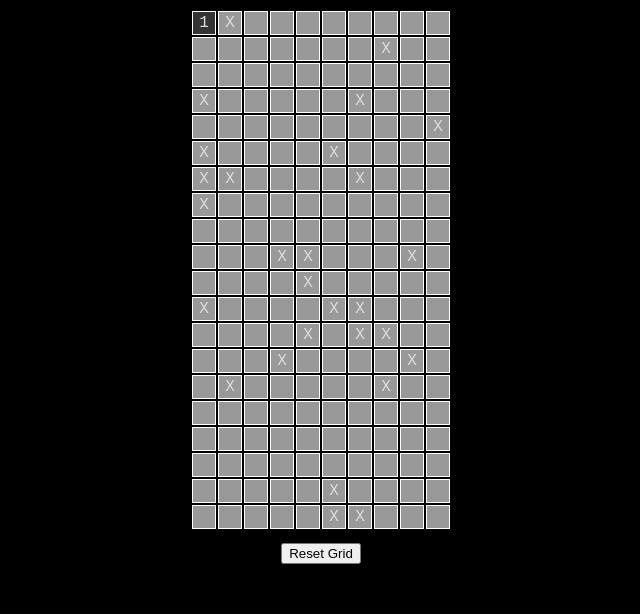
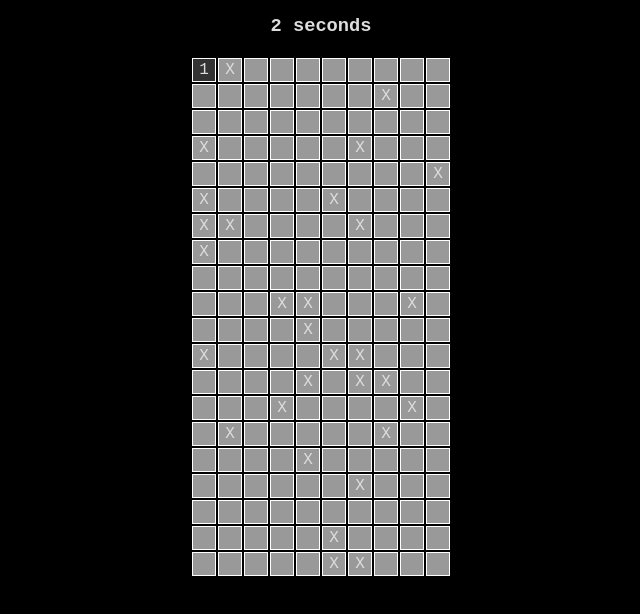
Before and after one commit to ArcaneCircle/minesweeper, a plain HTML site: page index.html in a window 1280 px wide. Both pictures are taken after a click on the element 523 px from the left and 61 px from the top of the page. Shown: the part 38-652 px from the top of the page, without its empty margins (319-959 px from the left). Drawn offline with Linux system fonts and the light colour scheme.

Commit message:
added timer

```diff
--- a/index.html
+++ b/index.html
@@ -4,9 +4,10 @@
 </head>
 <body>
 <H1>Minesweeper</H1>
+<h3 id="timer"></h3>
 <table id="grid">
 </table>
-<BUTTON onclick="generateGrid();">Reset Grid</BUTTON>
+<!-- <BUTTON onclick="generateGrid();">Reset Grid</BUTTON> -->
 <script src="minesweeper.js"></script>
 </body>
 </html>
--- a/minesweeper.js
+++ b/minesweeper.js
@@ -1,10 +1,14 @@
 //minesweeper game by 101computing.net - www.101computing.et/minesweeper-in-javascript/
 var grid = document.getElementById("grid");
+var timer = document.getElementById("timer");
+let counter;
 var testMode = true; //Turn this variable to true to see where the mines are
 let params = {
     Nrows: 20,
     Ncolumns: 10,
-    Nmines: 30
+    Nmines: 30,
+	gameStarted: false,
+	time: 0,
 }
 
 generateGrid();
@@ -28,20 +32,24 @@ function generateGrid() {
 }
 
 function addMines() {
-	//Add mines randomly
-	for (var i = 0; i < params.Nmines; i++) { //LESS MINES THAN EXPECTED
+	var minesCoord = [];
+	//Add mines randomly whithout repeating
+	for (var i = 0; i < params.Nmines; i++) {
+		do{
 		var row = Math.floor(Math.random() * params.Nrows);
 		var col = Math.floor(Math.random() * params.Ncolumns);
 		var cell = grid.rows[row].cells[col];
 		cell.setAttribute("data-mine", "true");
 		if (testMode) cell.innerHTML = "X";
+		} while(minesCoord.includes(row + "-" + col))
+		minesCoord.push(row + "-" + col);
 	}
 }
 
 function revealMines() {
 	//Highlight all mines in red
-	for (var i = 0; i < 10; i++) {
-		for (var j = 0; j < 10; j++) {
+	for (var i = 0; i < params.Nrows; i++) {
+		for (var j = 0; j < params.Ncolumns; j++) {
 			var cell = grid.rows[i].cells[j];
 			if (cell.getAttribute("data-mine") == "true") cell.className = "mine";
 		}
@@ -50,8 +58,8 @@ function revealMines() {
 
 function checkLevelCompletion() {
 	var levelComplete = true;
-	for (var i = 0; i < 10; i++) {
-		for (var j = 0; j < 10; j++) {
+	for (var i = 0; i < params.Nrows; i++) {
+		for (var j = 0; j < params.Ncolumns; j++) {
 			if (
 				grid.rows[i].cells[j].getAttribute("data-mine") == "false" &&
 				grid.rows[i].cells[j].innerHTML == ""
@@ -61,11 +69,14 @@ function checkLevelCompletion() {
 	}
 	if (levelComplete) {
 		alert("You Win!");
+		clearInterval(counter);
 		revealMines();
 	}
 }
 
 function clickCell(cell) {
+	//start the clock if it's the first click
+	if(!params.gameStarted) initTimeCount();
 	//Check if the end-user clicked on a mine
 	if (cell.getAttribute("data-mine") == "true") {
 		revealMines();
@@ -76,11 +87,11 @@ function clickCell(cell) {
 		var mineCount = 0;
 		var cellRow = cell.parentNode.rowIndex;
 		var cellCol = cell.cellIndex;
-		//alert(cellRow + " " + cellCol);
-		for (var i = Math.max(cellRow - 1, 0); i <= Math.min(cellRow + 1, 9); i++) {
+		// alert(cellRow + " " + cellCol);
+		for (var i = Math.max(cellRow - 1, 0); i <= Math.min(cellRow + 1, params.Nrows -1); i++) {
 			for (
 				var j = Math.max(cellCol - 1, 0);
-				j <= Math.min(cellCol + 1, 9);
+				j <= Math.min(cellCol + 1, params.Ncolumns -1);
 				j++
 			) {
 				if (grid.rows[i].cells[j].getAttribute("data-mine") == "true")
@@ -92,12 +103,12 @@ function clickCell(cell) {
 			//Reveal all adjacent cells as they do not have a mine
 			for (
 				var i = Math.max(cellRow - 1, 0);
-				i <= Math.min(cellRow + 1, 9);
+				i <= Math.min(cellRow + 1, params.Nrows - 1);
 				i++
 			) {
 				for (
 					var j = Math.max(cellCol - 1, 0);
-					j <= Math.min(cellCol + 1, 9);
+					j <= Math.min(cellCol + 1, params.Ncolumns -1);
 					j++
 				) {
 					//Recursive Call
@@ -109,3 +120,20 @@ function clickCell(cell) {
 		checkLevelCompletion();
 	}
 }
+
+function initTimeCount() {
+	params.gameStarted = true;
+	counter = setInterval(()=>{
+		params.time++;
+	var t = Number(params.time);
+    var h = Math.floor(t / 3600);
+    var s = Math.floor(t % 3600 % 60);
+    var m = Math.floor(t % 3600 / 60);
+
+    var hDisplay = h > 0 ? h + (h == 1 ? " hour, " : " hours, ") : "";
+    var mDisplay = m > 0 ? m + (m == 1 ? " minute, " : " minutes, ") : "";
+    var sDisplay = s > 0 ? s + (s == 1 ? " second" : " seconds") : "";
+
+		timer.innerHTML=hDisplay + mDisplay + sDisplay;
+	},1000);
+}
```
Also changed, not shown: 1 other file.
